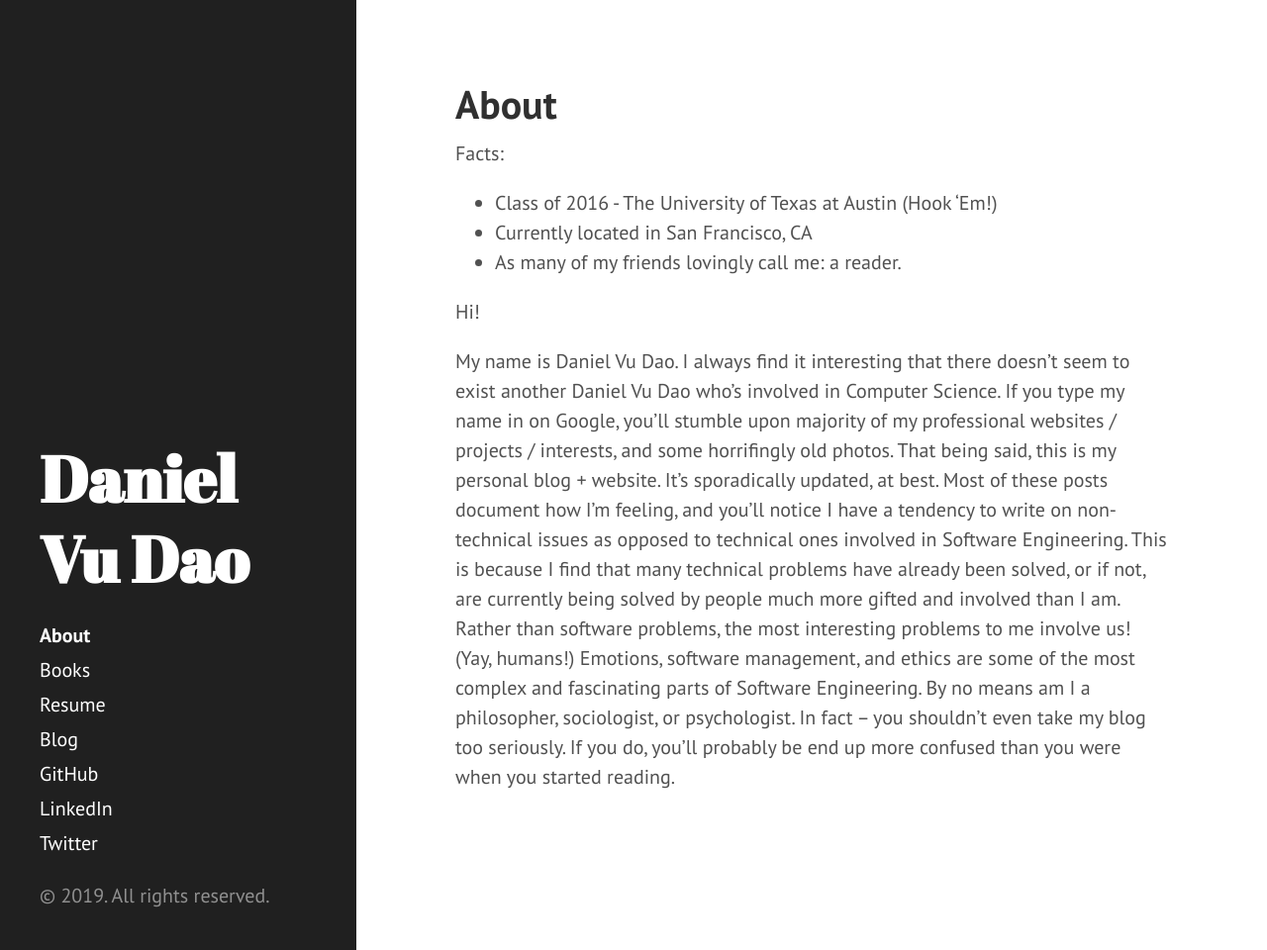
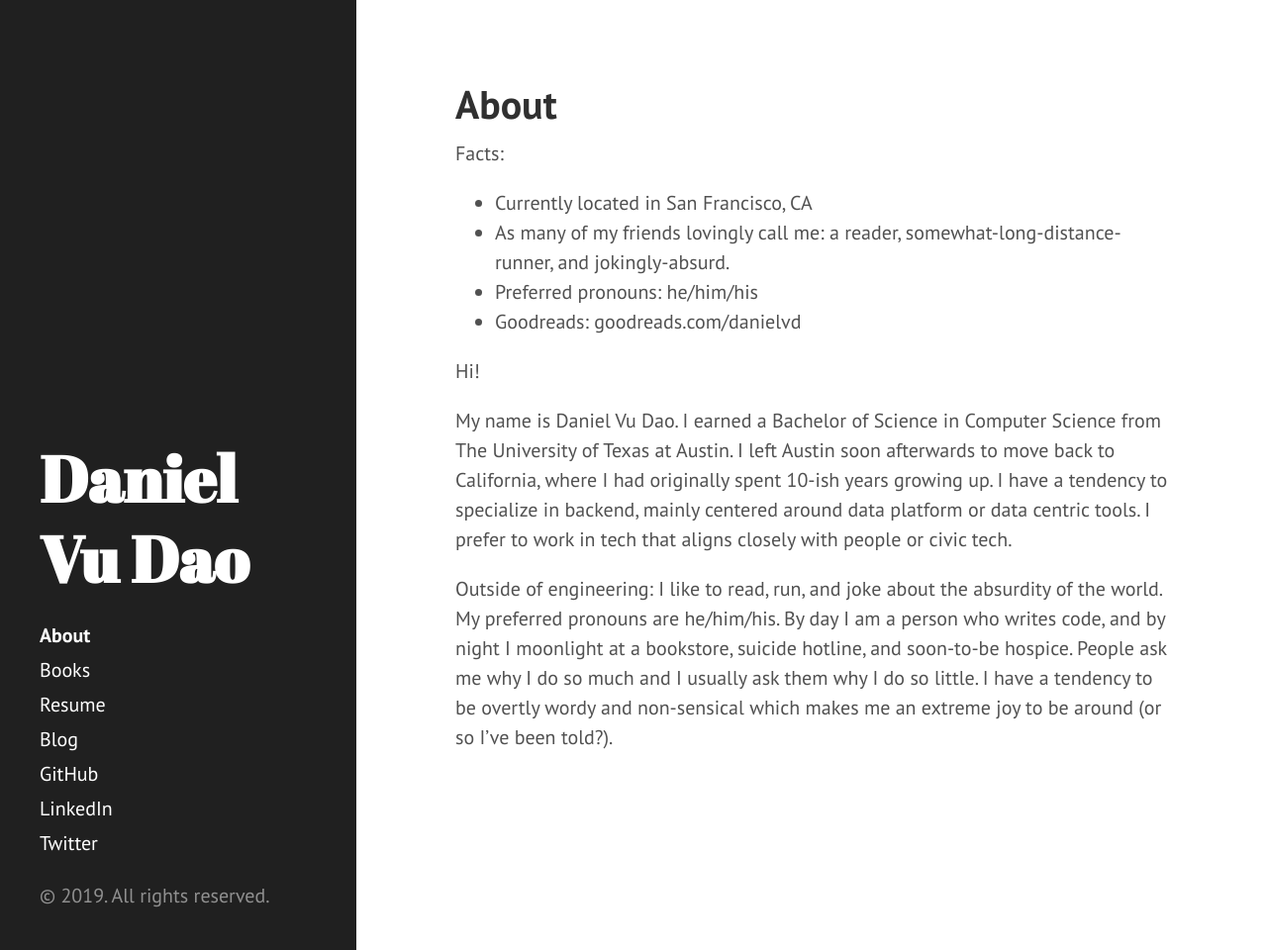
Before and after one commit to danielvdao/danielvdao.github.io, a Jekyll site: the page built from about.md, in a window 1280 px wide and 960 px high. Shown: the whole window at 99% size. Built offline with Jekyll 4.4.1, drawn with Linux system fonts in a browser that asks for light colours.

Commit message:
Update about.md

```diff
--- a/about.md
+++ b/about.md
@@ -4,10 +4,13 @@ title: About
 ---
 
 Facts:
-* Class of 2016 - The University of Texas at Austin (Hook 'Em!)
 * Currently located in San Francisco, CA
-* As many of my friends lovingly call me: a reader.
+* As many of my friends lovingly call me: a reader, somewhat-long-distance-runner, and jokingly-absurd.
+* Preferred pronouns: he/him/his
+* Goodreads: goodreads.com/danielvd
 
 Hi!
 
-My name is Daniel Vu Dao. I always find it interesting that there doesn't seem to exist another Daniel Vu Dao who's involved in Computer Science. If you type my name in on Google, you'll stumble upon majority of my professional websites / projects / interests, and some horrifingly old photos. That being said, this is my personal blog + website. It's sporadically updated, at best. Most of these posts document how I'm feeling, and you'll notice I have a tendency to write on non-technical issues as opposed to technical ones involved in Software Engineering. This is because I find that many technical problems have already been solved, or if not, are currently being solved by people much more gifted and involved than I am. Rather than software problems, the most interesting problems to me involve us! (Yay, humans!) Emotions, software management, and ethics are some of the most complex and fascinating parts of Software Engineering. By no means am I a philosopher, sociologist, or psychologist. In fact -- you shouldn't even take my blog too seriously. If you do, you'll probably be end up more confused than you were when you started reading.
+My name is Daniel Vu Dao. I earned a Bachelor of Science in Computer Science from The University of Texas at Austin. I left Austin soon afterwards to move back to California, where I had originally spent 10-ish years growing up. I have a tendency to specialize in backend, mainly centered around data platform or data centric tools. I prefer to work in tech that aligns closely with people or civic tech.
+
+Outside of engineering: I like to read, run, and joke about the absurdity of the world. My preferred pronouns are he/him/his. By day I am a person who writes code, and by night I moonlight at a bookstore, suicide hotline, and soon-to-be hospice. People ask me why I do so much and I usually ask them why I do so little. I have a tendency to be overtly wordy and non-sensical which makes me an extreme joy to be around (or so I've been told?).
```
